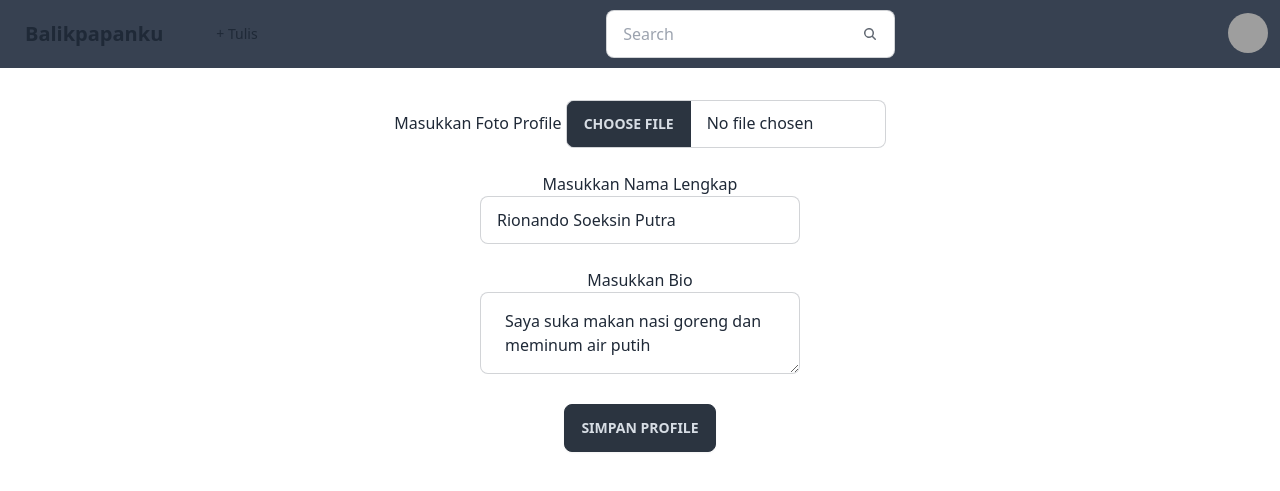
After one commit to azureeeeeeeeeeee/Blogging-Platform, a Django app: page /profile/edit in a window 1280 px wide. The commit adds this page. Shown: the top 491 px of the page. Run offline with Django 3.2, Linux system fonts and the light colour scheme; a user stored in the database is signed in; data comes from the database, SQL or seed files in the repository; both versions use the stored data as it was after the commit; some libraries are stand-ins or nearby versions; grey boxes are pictures that could not be loaded.

Commit message:
create user profile and adding edit user page

```diff
--- a/base/admin.py
+++ b/base/admin.py
@@ -1,5 +1,6 @@
 from django.contrib import admin
-from .models import News
+from .models import News, UserProfile
 
 # Register your models here.
 admin.site.register(News)
+admin.site.register(UserProfile)
--- a/base/forms.py
+++ b/base/forms.py
@@ -1,9 +1,14 @@
 from django.forms import ModelForm
 from .models import News
 from django.contrib.auth.models import User
+from django.contrib.auth.forms import UserChangeForm
 
 
 class NewsForm(ModelForm):
     class Meta:
         model = News
         fields = ['body']
+
+
+class UpdateUserForm(UserChangeForm):
+    pass
--- a/base/models.py
+++ b/base/models.py
@@ -13,4 +13,20 @@ class News(models.Model):
     thumbnail = models.ImageField(upload_to="images/")
 
     def __sts__(self):
-        return self.title or "Untitled News"
+        return self.title + ' | ' + str(self.user)
+
+
+class UserProfile(models.Model):
+    user = models.OneToOneField(User, null=True, on_delete=models.CASCADE)
+    nama_lengkap = models.CharField(null=True, max_length=100)
+    bio = models.TextField(null=True)
+
+    def __str__(self):
+        return str(self.user)
+
+
+class Topics(models.Model):
+    name = models.CharField(max_length=100)
+
+    def __str__(self):
+        return str(self.name)
--- a/base/templates/base/berita.html
+++ b/base/templates/base/berita.html
@@ -2,7 +2,10 @@
 <main class="p-12">
   <h1 class="text-4xl">{{news.title}}</h1>
   <p class="text-xs">
-    <strong>{{news.user}}</strong> | Selasa, 30 April 2025 20:58 WIB
+    <a href="{% url 'profile' news.user.id %}"
+      ><strong>{{news.user.userprofile.nama_lengkap}}</strong></a
+    >
+    | Selasa, 30 April 2025 20:58 WIB
   </p>
   <figure class="mt-8">
     <img src="{{news.thumbnail.url}}" class="object-cover size-64" />
--- /dev/null
+++ b/base/templates/base/form_user.html
@@ -0,0 +1,38 @@
+{% include 'index.html' %} {% block content %}
+<main>
+  <form action="" method="POST" class="flex flex-col gap-6 items-center mt-8">
+    {% csrf_token %}
+    <div class="text-center">
+      <label for="" class="">Masukkan Foto Profile</label>
+      <input
+        type="file"
+        class="file-input file-input-bordered w-full max-w-xs"
+        name="profile-picture"
+        value=""
+      />
+    </div>
+    <div class="text-center">
+      <label for="">Masukkan Nama Lengkap</label>
+      <input
+        type="text"
+        placeholder="Type here"
+        class="input input-bordered w-full max-w-xs"
+        name="full-name"
+        value="{{user.nama_lengkap}}"
+      />
+    </div>
+    <div class="text-center">
+      <label for="">Masukkan Bio</label>
+      <textarea
+        placeholder="Bio Profile"
+        class="textarea textarea-bordered textarea-lg w-full max-w-xs text-base"
+        name="user-bio"
+        required
+      >
+{{user.bio}}</textarea
+      >
+    </div>
+    <input class="btn btn-neutral" type="submit" value="SIMPAN PROFILE" />
+  </form>
+</main>
+{% endblock %}
--- a/base/templates/base/home.html
+++ b/base/templates/base/home.html
@@ -1,6 +1,6 @@
 {% extends 'index.html' %} {% block content %}
 
-<main class="grid grid-cols-[2fr_4fr] gap-4 p-6">
+<main class="grid grid-cols-[1fr_4fr] gap-4 p-6">
   <!-- Topic Start -->
   {% include 'base/topic_component.html' %}
   <!--Topic Ends  -->
--- a/base/urls.py
+++ b/base/urls.py
@@ -5,8 +5,9 @@ urlpatterns = [
     path('login', views.loginPage, name='login'),
     path('register', views.registerPage, name='register'),
     path('logout', views.logoutPage, name='logout'),
-
+    path('profile/view/<str:pk>', views.profile, name='profile'),
     path('', views.home, name='home'),
+    path('profile/edit', views.updateProfile, name='update-profile'),
     path('berita/<str:pk>', views.readNews, name='berita'),
     path('tambah-berita', views.addNews, name='tambah-berita'),
 ]
--- a/base/views.py
+++ b/base/views.py
@@ -1,6 +1,7 @@
 from django.shortcuts import render, redirect
 from django.contrib.auth import authenticate, login, logout
-from .models import News
+from .models import News, Topics, UserProfile
+from django.http import HttpResponse
 from django.contrib.auth.models import User
 from django.db.models import Q
 from django.contrib.auth.decorators import login_required
@@ -30,13 +31,17 @@ def registerPage(request):
         password2 = request.POST.get('password2')
 
         if password != password2:
-            messages.erro(request, 'Password do not match')
+            messages.error(request, 'Password do not match')
         else:
             if User.objects.filter(username=username).exists():
                 messages.error(request, 'Username already exists')
             else:
                 user = User.objects.create_user(username=username, password=password)
                 user.save()
+
+                UserProfile.objects.create(
+                    user=user
+                )
 
                 login(request, user)
                 messages.success(request, 'Registration successful')
@@ -82,3 +87,25 @@ def addNews(request):
 
     context = {'form': form}
     return render(request, 'base/form_berita.html', context)
+
+
+def profile(request, pk):
+    user = User.objects.get(id=pk)
+    news = user.news_set.all()
+    context = {'user': user, 'news':news}
+    return render(request, 'base/profile.html', context)
+
+
+def updateProfile(request):
+    user = UserProfile.objects.get(id=request.user.id)
+    print(user.nama_lengkap)
+    print(user.bio)
+    if request.method == 'POST':
+        user.nama_lengkap = request.POST.get('full-name').title()
+        user.bio = request.POST.get('user-bio')
+        user.save()
+
+        return redirect('home')
+
+    context= {'user':user}
+    return render(request, 'base/form_user.html', context)
--- a/templates/nav.html
+++ b/templates/nav.html
@@ -39,7 +39,9 @@
       class="mt-3 z-[1] p-2 shadow menu menu-sm dropdown-content bg-base-100 rounded-box w-52"
     >
       <li>
-        <a class="justify-between"> Profile </a>
+        <a href="{% url 'profile' request.user.id %}" class="justify-between">
+          Profile
+        </a>
       </li>
       <li><a href="{% url 'logout' %}">Logout</a></li>
     </ul>
```
Also changed, not shown: base/templates/base/news_component.html (+5 -2 lines), base/templates/base/profile.html (added, +43 -0 lines), templates/footer.html (deleted, +0 -57 lines), base/migrations/0007_userprofile.py (added), base/migrations/0008_topics_userprofile_nama_lengkap_and_more.py (added), base/migrations/0009_alter_userprofile_bio_alter_userprofile_nama_lengkap.py (added), db.sqlite3, media/images/keren.png (deleted), media/images/pp2.png (added).
